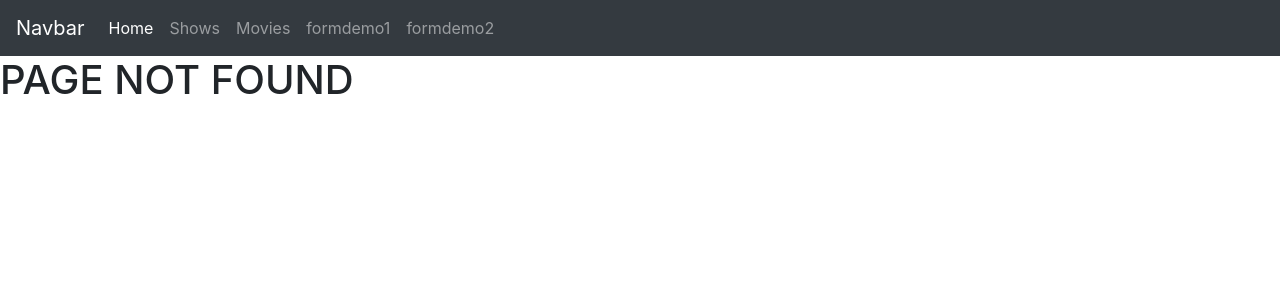
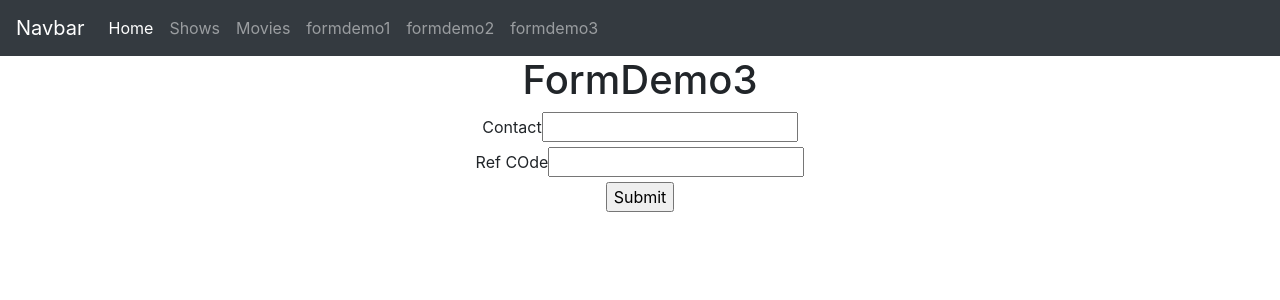
Before and after one commit to samirvithlani/kunj-mern-react, a React (Vite) app: page /formdemo3 in a window 1280 px wide. Before the commit this address had no page. Shown: the top 300 px of the page. Built offline with nearby package versions, Linux system fonts and the light colour scheme.

Commit message:
validation

```diff
--- a/src/App.jsx
+++ b/src/App.jsx
@@ -23,6 +23,7 @@
 import { NetflixMovies } from "./components/NetflixMovies";
 import { FormDemo1 } from "./forms/FormDemo1";
 import { FormDemo2 } from "./forms/FormDemo2";
+import { FormDemo3 } from "./forms/FormDemo3";
 
 function App() {
 
@@ -39,6 +40,7 @@
         <Route path="/netflixmovies" element ={<NetflixMovies/>}></Route>
         <Route path="/formdemo1" element = {<FormDemo1/>}></Route>
         <Route path="/formdemo2" element = {<FormDemo2/>}></Route>
+        <Route path="/formdemo3" element = {<FormDemo3/>}></Route>
         <Route path="/*" element = {<Error404/>}></Route>
      </Routes>
     </div>
--- a/src/components/Navbar.jsx
+++ b/src/components/Navbar.jsx
@@ -46,6 +46,11 @@
               formdemo2
             </Link>
           </li>
+          <li class="nav-item">
+            <Link class="nav-link" to="/formdemo3">
+              formdemo3
+            </Link>
+          </li>
 
 
         </ul>
--- /dev/null
+++ b/src/forms/FormDemo3.jsx
@@ -0,0 +1,51 @@
+import React from 'react'
+import { useForm } from 'react-hook-form'
+
+export const FormDemo3 = () => {
+    const{register,handleSubmit,formState:{errors}}=useForm()
+    const validationSchema  ={
+        contactValidator:{
+            required:{
+                value:true,
+                message:"contact is required*"
+            },
+            pattern:{
+                value:/[6-9]{1}[0-9]{9}/,
+                message:"invalid contact"
+            }
+        },
+        refcodeValidator:{
+            required:{
+                value:true,
+                message:"ref code is required *"
+            },
+            validate:(params)=>{
+                return params =="royal" || "ref code must be royal only"
+            }
+        }
+    }
+    const submitHandler = (data)=>{
+        console.log(data)
+    }
+
+  return (
+    <div style={{textAlign:"center"}}>
+        <h1>FormDemo3</h1>
+        <form onSubmit={handleSubmit(submitHandler)}>
+        <div>
+            <label>Contact</label>
+            <input type='text' {...register("contact",validationSchema.contactValidator)}></input>
+            {errors.contact?.message}
+        </div>
+        <div>
+            <label>Ref COde</label>
+            <input type='text' {...register("refcode",validationSchema.refcodeValidator)}></input>
+            {errors.refcode?.message}
+        </div>
+        <div>
+            <input type='submit'></input>
+        </div>
+        </form>
+    </div>
+  )
+}
```
